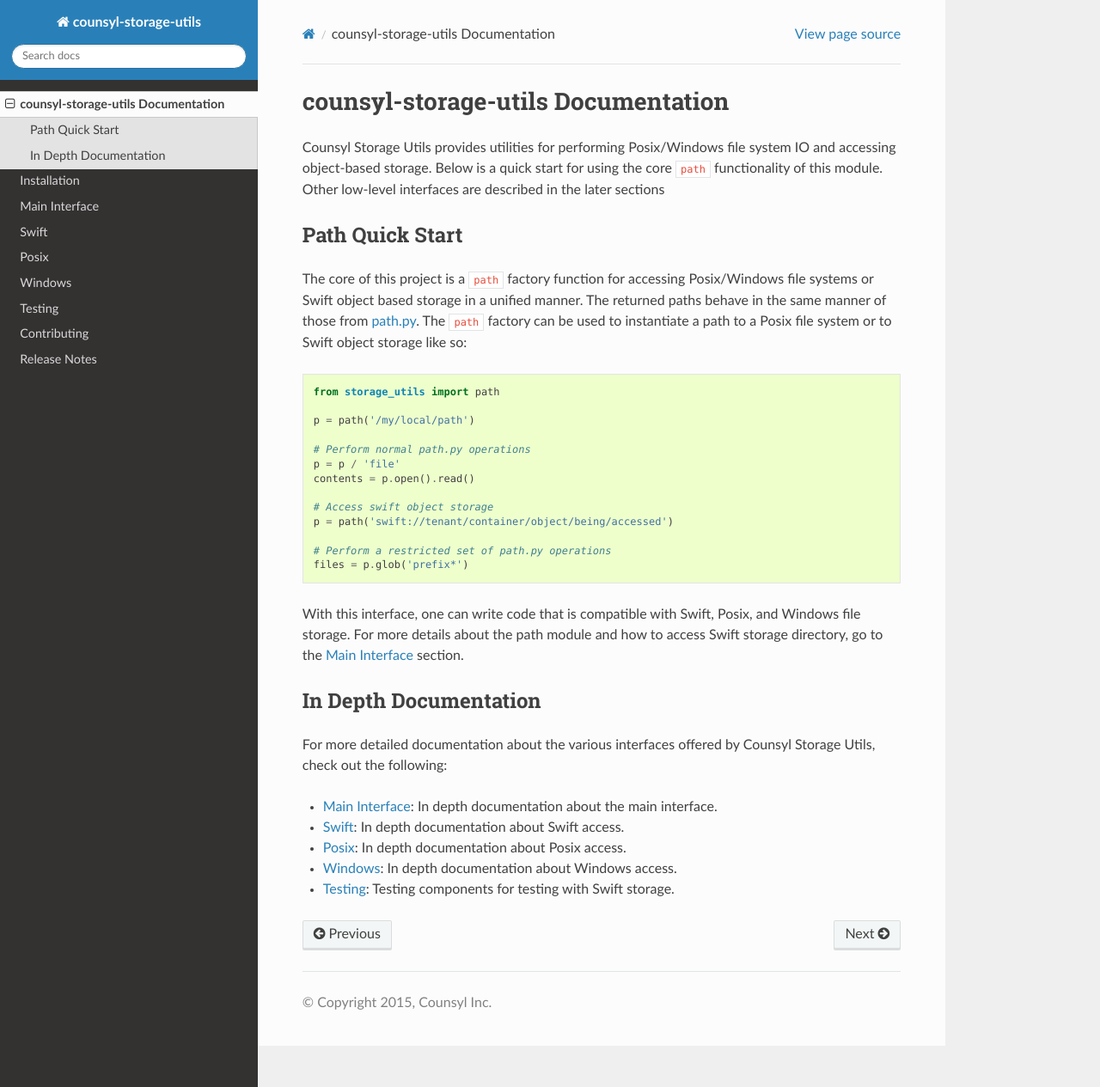
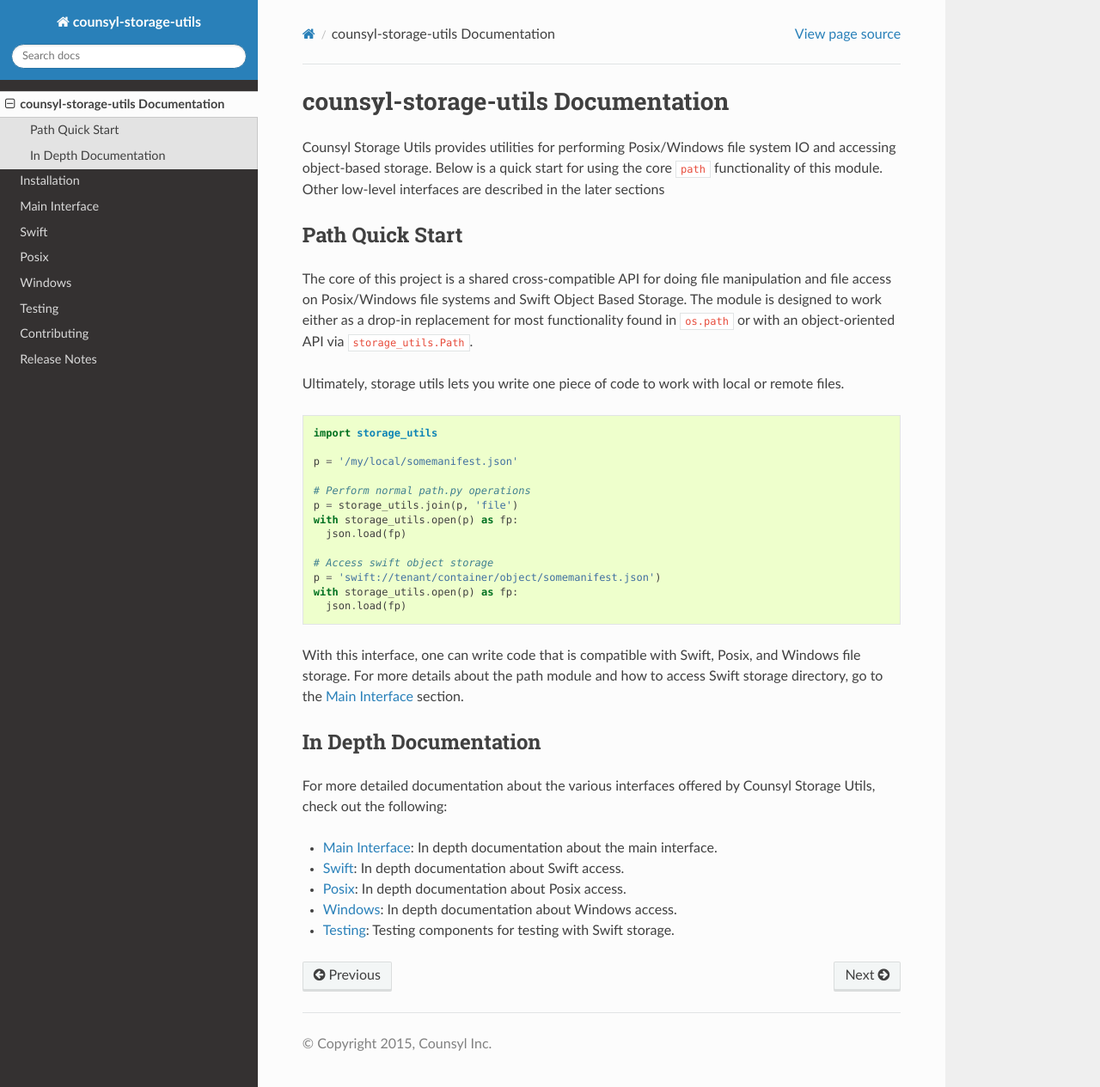
Before and after one commit to counsyl/stor, a Sphinx documentation site: the page built from docs/index.rst, in a window 1280 px wide and 1265 px high. Shown: the whole window at 86% size. Built offline with Sphinx 7.4.7 and the Read the Docs theme 2.0.0, drawn with Linux system fonts in a browser that asks for light colours; the version number could not be read and is left out.

Commit message:
Update docs (cc @wes)

```diff
--- a/docs/index.rst
+++ b/docs/index.rst
@@ -4,23 +4,31 @@
 
 Path Quick Start
 ----------------
-The core of this project is a ``path`` factory function for accessing Posix/Windows file systems or Swift object based storage in a unified manner. The returned paths behave in the same manner of those from `path.py <https://pypi.python.org/pypi/path.py>`_. The ``path`` factory can be used to instantiate a path to a Posix file system or to Swift object storage like so:
+
+The core of this project is a shared cross-compatible API for doing file
+manipulation and file access on Posix/Windows file systems and Swift Object
+Based Storage. The module is designed to work either as a drop-in replacement
+for most functionality found in ``os.path`` or with an object-oriented API via
+``storage_utils.Path``.
+
+Ultimately, storage utils lets you write one piece of code to work with local
+or remote files.
 
 .. code-block:: python
 
-  from storage_utils import path
+  import storage_utils
 
-  p = path('/my/local/path')
+  p = '/my/local/somemanifest.json'
 
   # Perform normal path.py operations
-  p = p / 'file'
-  contents = p.open().read()
+  p = storage_utils.join(p, 'file')
+  with storage_utils.open(p) as fp:
+    json.load(fp)
 
   # Access swift object storage
-  p = path('swift://tenant/container/object/being/accessed')
-
-  # Perform a restricted set of path.py operations
-  files = p.glob('prefix*')
+  p = 'swift://tenant/container/object/somemanifest.json')
+  with storage_utils.open(p) as fp:
+    json.load(fp)
 
 
 With this interface, one can write code that is compatible with Swift, Posix, and Windows file storage. For more details about the path module and how to access Swift storage directory, go to the :ref:`main_interface` section.
```
